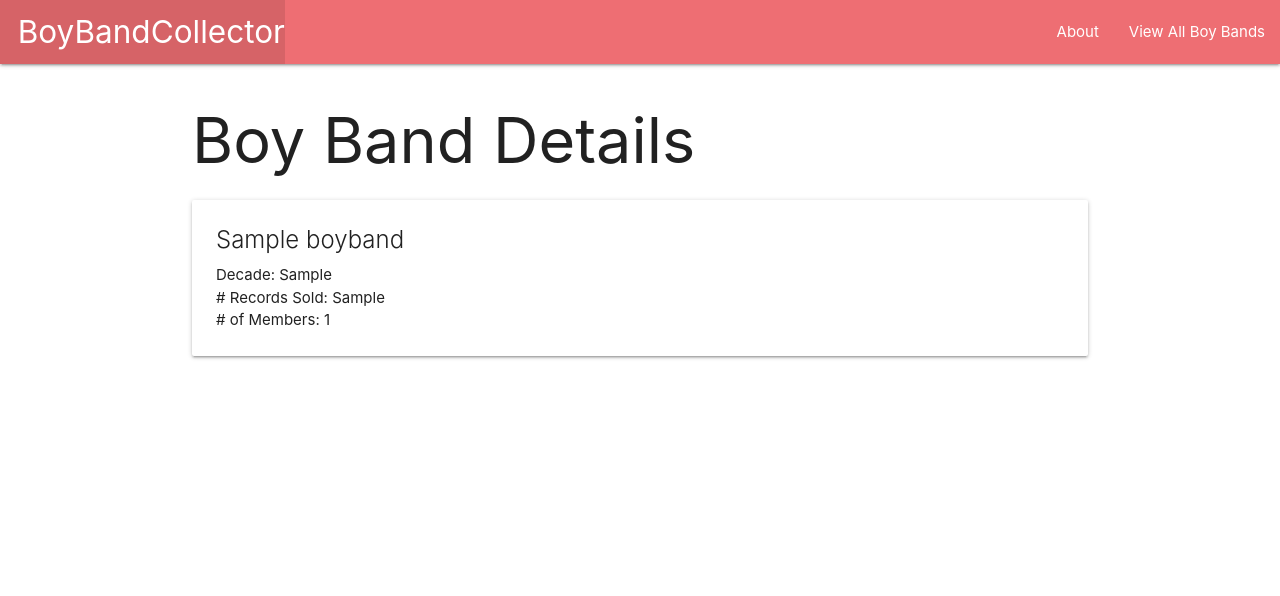
After one commit to meganmatthews44/boybandcollector, a Django app: page /boybands/1/ in a window 1280 px wide. The commit adds this page. Shown: the top 596 px of the page. Run offline with Django 3.2, Linux system fonts and the light colour scheme; tables that the repository leaves empty hold one stand-in row (values such as "Sample post").

Commit message:
added a boyband details page

```diff
--- /dev/null
+++ b/main_app/templates/boybands/detail.html
@@ -0,0 +1,15 @@
+{% extends 'base.html' %}
+{% block content %}
+
+<h1>Boy Band Details</h1>
+
+<div class="card">
+  <div class="card-content">
+    <span class="card-title">{{ boyband.name }}</span>
+    <p>Decade: {{ boyband.decade }}</p>
+    <p># Records Sold: {{ boyband.albums_sold }}</p>
+    <p># of Members: {{ boyband.no_of_members }}</p>
+  </div>
+</div>
+
+{% endblock %}
--- a/main_app/templates/boybands/index.html
+++ b/main_app/templates/boybands/index.html
@@ -5,12 +5,14 @@
 
 {% for boyband in boybands %}
   <div class="card">
+    <a href="/{ url 'detail' boyband.id}">
     <div class="card-content">
       <span class="card-title">{{ boyband.name }}</span>
       <p>Decade: {{ boyband.decade }}</p>
       <p># Records Sold: {{ boyband.albums_sold }}</p>
         <p># of Members: {{ boyband.no_of_members }}</p>
     </div>
+  </a>
   </div>
 {% endfor %}
 
--- a/main_app/urls.py
+++ b/main_app/urls.py
@@ -5,4 +5,5 @@ urlpatterns = [
     path('', views.home, name="home"),
     path('about/', views.about, name="about"),
     path('boybands/', views.boybands_index, name="index"),
+    path('boybands/<int:boyband_id>/', views.boybands_detail, name='detail'),
 ]
--- a/main_app/views.py
+++ b/main_app/views.py
@@ -12,3 +12,7 @@ def about(request):
 def boybands_index(request):
     boybands = Boyband.objects.all()
     return render(request, 'boybands/index.html', {'boybands': boybands})
+
+def boybands_detail(request, boyband_id):
+    boyband = Boyband.objects.get(id=boyband_id)
+    return render(request, 'boybands/detail.html', {'boyband': boyband})
```
